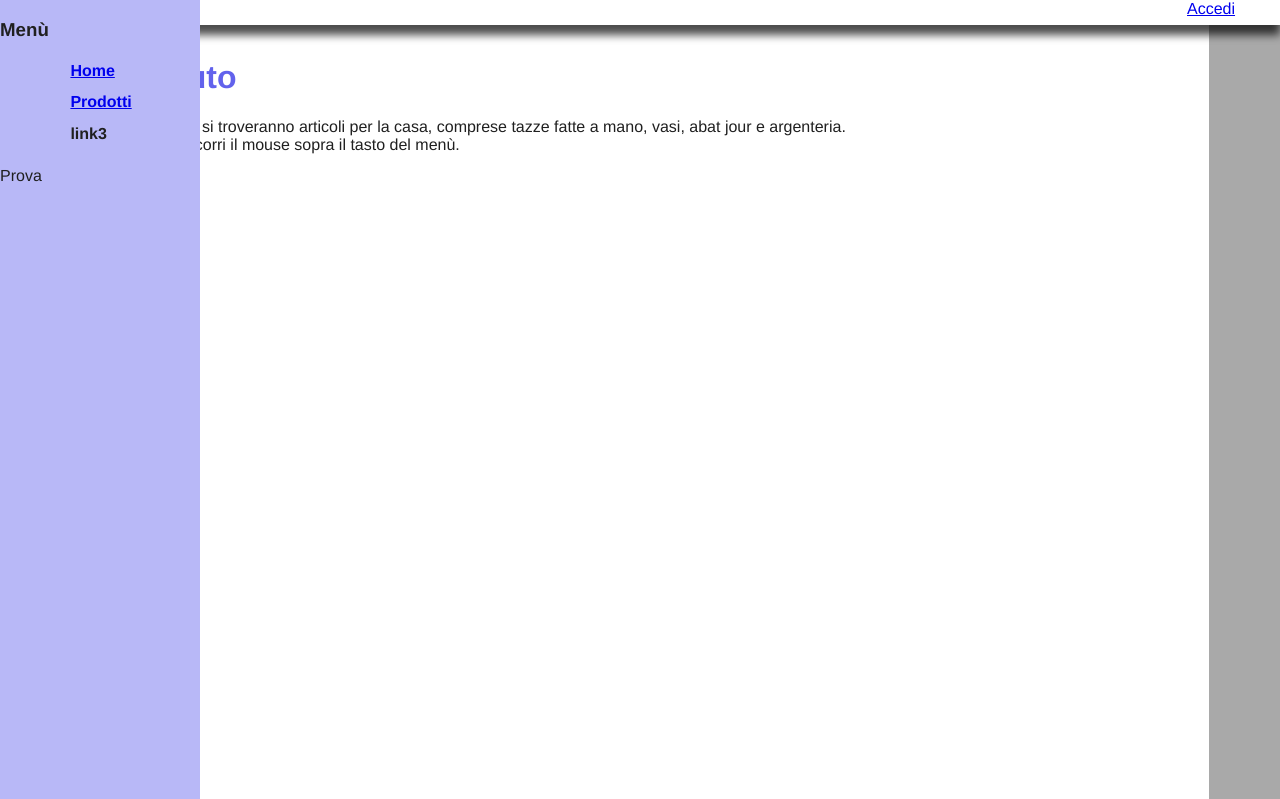
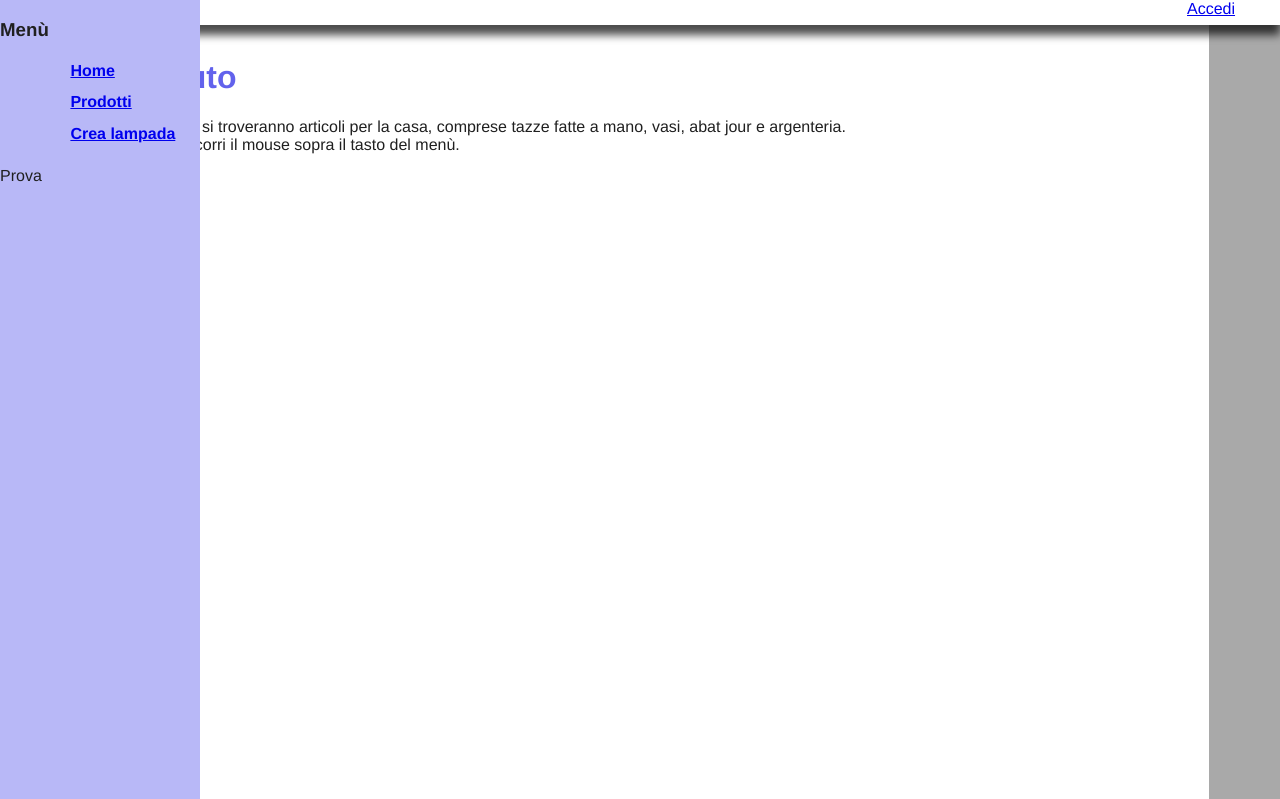
Before and after one commit to Polpetta/basidati2015, a PHP site: page /index.php in a window 1280 px wide. Shown: the top 799 px of the page. Run offline with PHP 8.4, Linux system fonts and the light colour scheme.

Commit message:
Aggiunto link per makelamp.php

```diff
--- a/include/page.php
+++ b/include/page.php
@@ -22,7 +22,7 @@ function getMenu(){
             <ul>
                 <li><a href="index.php">Home</a></li>
                 <li><a href="products.php">Prodotti</a></li>
-                <li>link3</li>
+                <li><a href="makelamp.php">Crea lampada</a></li>
             </ul>
             <p>Prova</p>
         </div>
```
